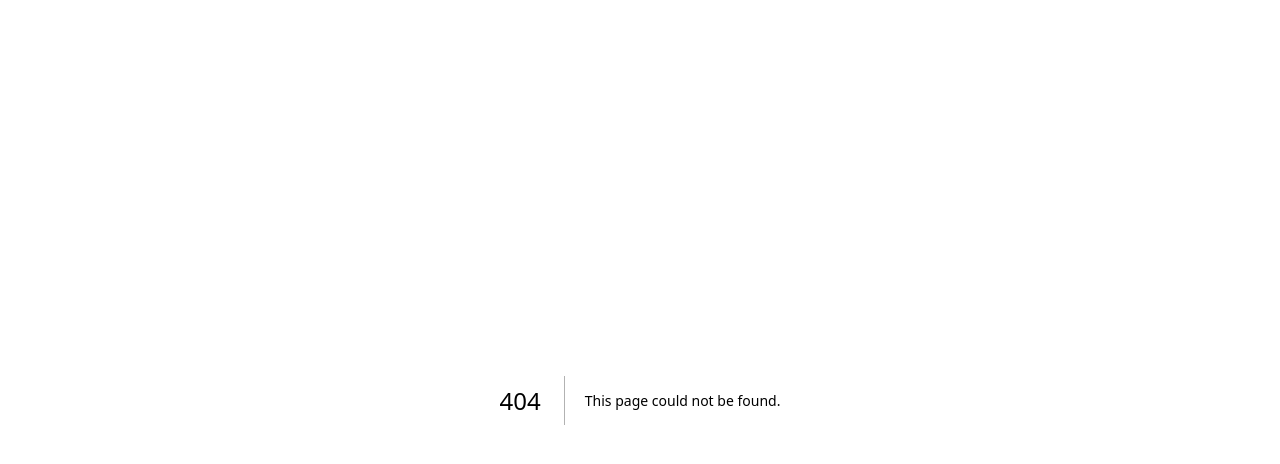
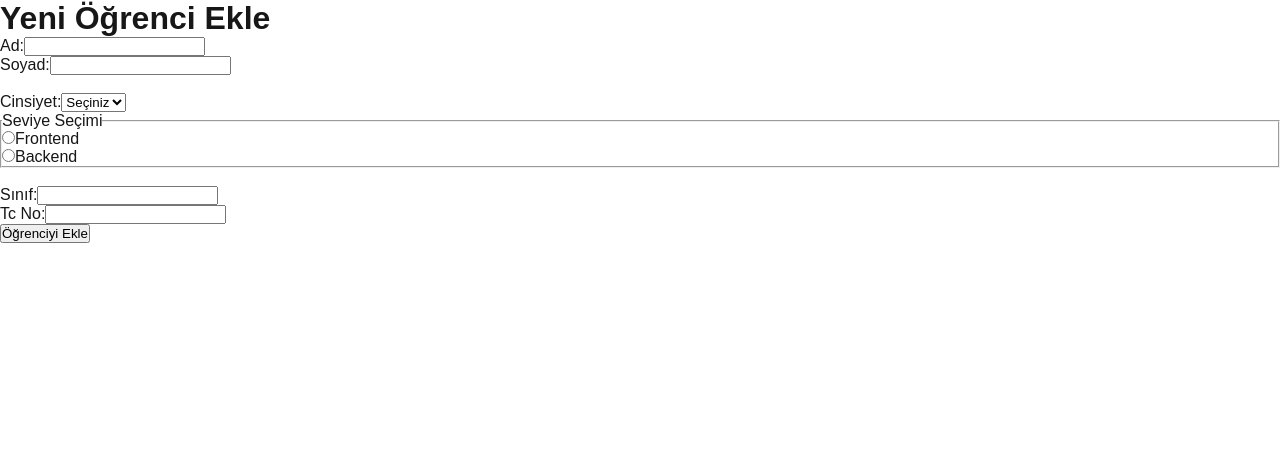
Before and after one commit to beratdimen/ogrenciKayitNext, a Next.js app: page /admin in a window 1280 px wide. Before the commit this address had no page. Shown: the top 464 px of the page. Built offline with nearby package versions, Linux system fonts and the light colour scheme.

Commit message:
tablo değişti

```diff
--- /dev/null
+++ b/app/admin/page.jsx
@@ -0,0 +1,151 @@
+"use client";
+
+import { useState, useRef } from "react";
+
+export default function Admin() {
+  const [formData, setFormData] = useState({
+    first_name: "",
+    last_name: "",
+    gender: "",
+    level: "",
+    class_name: "",
+    tc_no: null,
+  });
+
+  const formRef = useRef(null);
+  const handleChange = (e) => {
+    setFormData({
+      ...formData,
+      [e.target.name]: e.target.value,
+    });
+  };
+
+  const handleSubmit = async (e) => {
+    e.preventDefault();
+    try {
+      const response = await fetch(
+        "https://xiseukjsxraiqmqgdlcs.supabase.co/rest/v1/students",
+        {
+          method: "POST",
+          headers: {
+            "Content-Type": "application/json",
+            apiKey:
+              "eyJhbGciOiJIUzI1NiIsInR5cCI6IkpXVCJ9.eyJpc3MiOiJzdXBhYmFzZSIsInJlZiI6Inhpc2V1a2pzeHJhaXFtcWdkbGNzIiwicm9sZSI6ImFub24iLCJpYXQiOjE3Mjc2MTAwMDcsImV4cCI6MjA0MzE4NjAwN30.Sc5m779kgEvy9SLsQvKOutFTHa-qtCeWuxkncKQKPeE",
+            Authorization:
+              "Bearer eyJhbGciOiJIUzI1NiIsInR5cCI6IkpXVCJ9.eyJpc3MiOiJzdXBhYmFzZSIsInJlZiI6Inhpc2V1a2pzeHJhaXFtcWdkbGNzIiwicm9sZSI6ImFub24iLCJpYXQiOjE3Mjc2MTAwMDcsImV4cCI6MjA0MzE4NjAwN30.Sc5m779kgEvy9SLsQvKOutFTHa-qtCeWuxkncKQKPeE",
+          },
+          body: JSON.stringify(formData),
+        }
+      );
+
+      console.log(JSON.stringify(formData));
+      console.log(response);
+
+      if (!response.ok) {
+        const errorData = await response.json();
+        throw new Error("Veri ekleme işlemi başarısız oldu: " + errorData);
+      }
+      const data = await response.json();
+      console.log("Başarıyla eklendi:", data);
+
+      formRef.current.reset();
+    } catch (error) {
+      console.error("Veri ekleme hatası:", error);
+    }
+  };
+
+  return (
+    <div>
+      <h1>Yeni Öğrenci Ekle</h1>
+      <form ref={formRef} onSubmit={handleSubmit}>
+        <label>
+          Ad:
+          <input
+            type="text"
+            name="first_name"
+            value={formData.first_name}
+            onChange={handleChange}
+          />
+        </label>
+        <br />
+        <label>
+          Soyad:
+          <input
+            type="text"
+            name="last_name"
+            value={formData.last_name}
+            onChange={handleChange}
+          />
+        </label>
+        <br />
+        {/* <label>
+          Öğrenci ID:
+          <input
+            type="number"
+            name="student_id"
+            value={formData.student_id}
+            onChange={handleChange}
+          />
+        </label>
+        <br /> */}
+
+        <br />
+        <label>
+          Cinsiyet:
+          <select name="gender" value={formData.gender} onChange={handleChange}>
+            <option value="">Seçiniz</option>
+            <option value="Erkek">Erkek</option>
+            <option value="Kadın">Kadın</option>
+          </select>
+        </label>
+        <br />
+        <fieldset>
+          <legend>Seviye Seçimi</legend>
+          <label>
+            <input
+              type="radio"
+              name="level"
+              value="Frontend"
+              checked={formData.level === "Frontend"}
+              onChange={handleChange}
+            />
+            Frontend
+          </label>
+          <br />
+          <label>
+            <input
+              type="radio"
+              name="level"
+              value="Backend"
+              checked={formData.level === "Backend"}
+              onChange={handleChange}
+            />
+            Backend
+          </label>
+        </fieldset>
+        <br />
+        <label>
+          Sınıf:
+          <input
+            type="number"
+            name="class_name"
+            value={formData.class_name}
+            onChange={handleChange}
+          />
+        </label>
+        <br />
+        <label>
+          Tc No:
+          <input
+            type="number"
+            name="tc_no"
+            value={formData.tc_no}
+            onChange={handleChange}
+          />
+        </label>
+        <br />
+        <button type="submit">Öğrenciyi Ekle</button>
+      </form>
+    </div>
+  );
+}
```
Also changed, not shown: app/page.js (+75 -89 lines).
